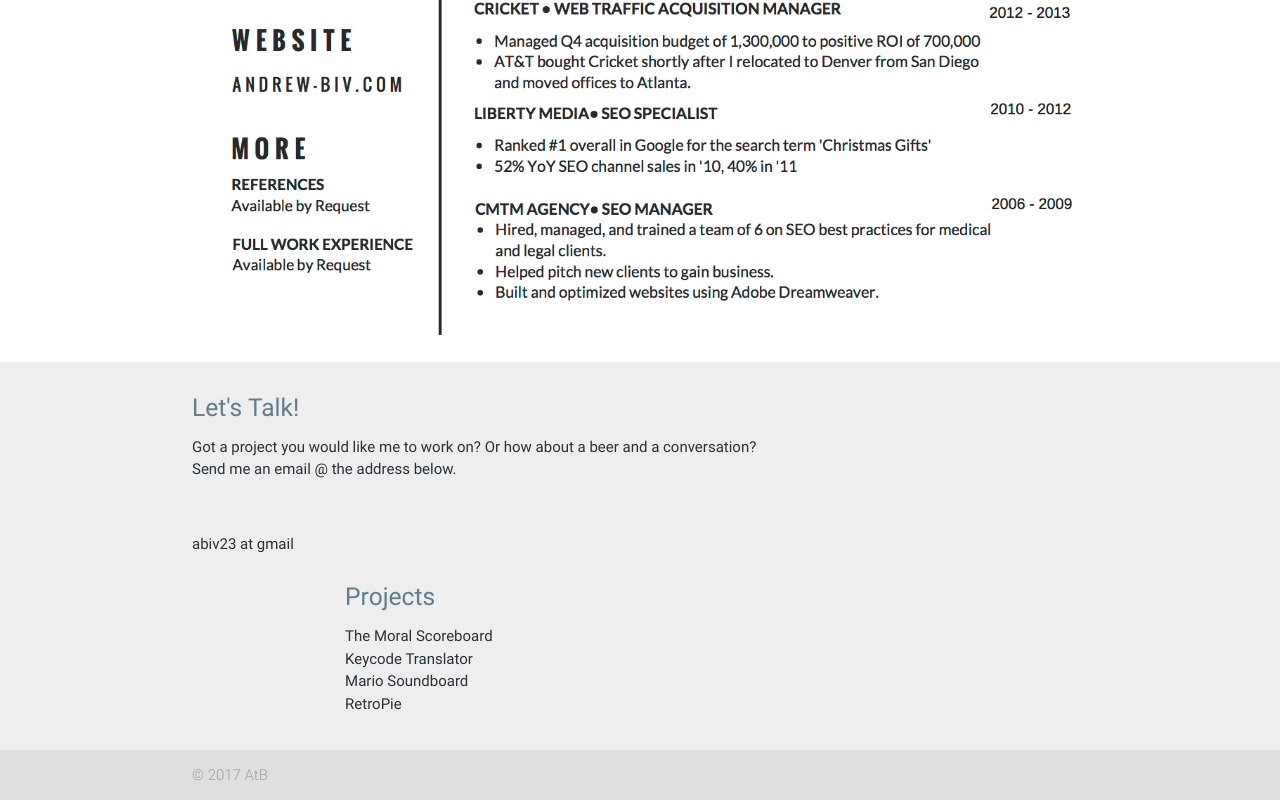
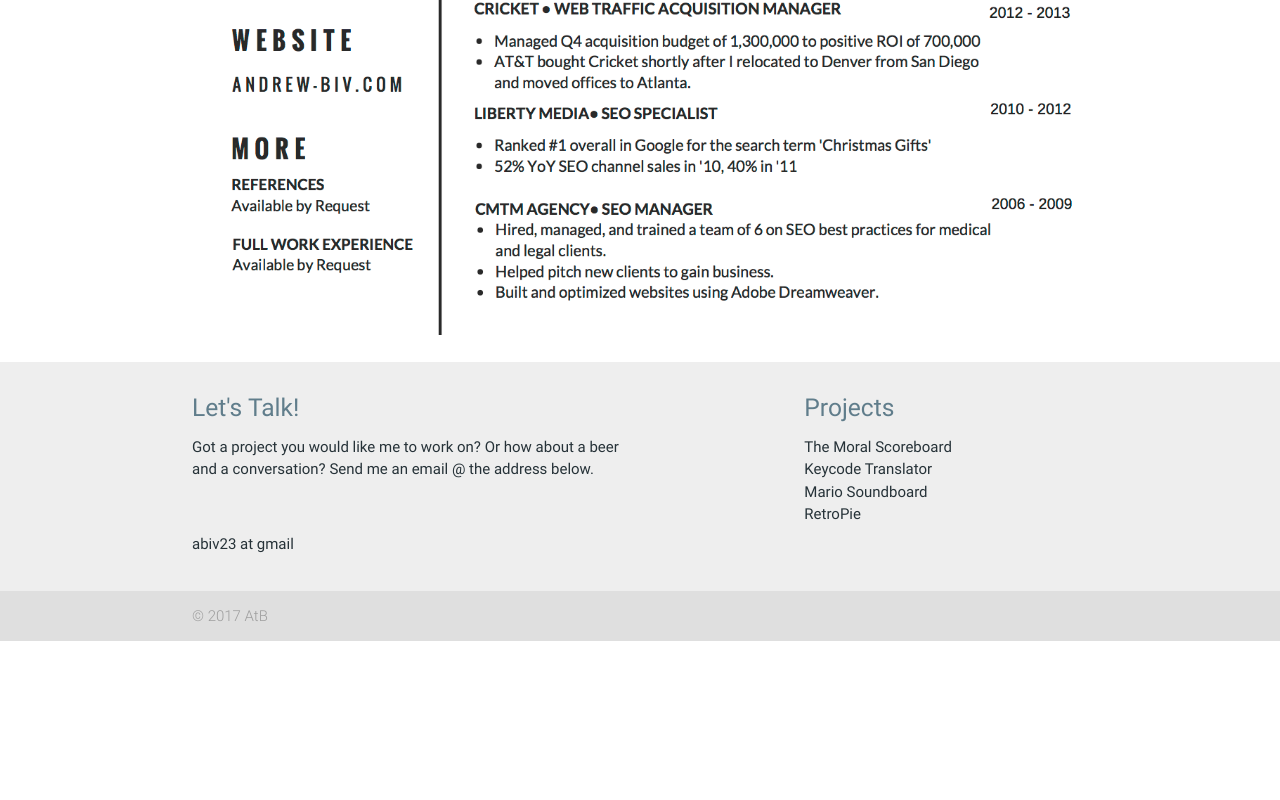
Before and after one commit to abiv23/andrewbiv_webapp, a plain HTML site: page about.html in a window 1280 px wide. Shown: the part 1685-2485 px from the top of the page. After the commit the page ends 2326 px from the top, so only its background shows below. Drawn offline with nearby package versions, Linux system fonts and the light colour scheme.

Commit message:
about fix

```diff
--- a/about.html
+++ b/about.html
@@ -72,7 +72,7 @@ height="0" width="0" style="display:none;visibility:hidden"></iframe></noscript>
     <footer id="aboutToast" class="page-footer grey lighten-3">
         <div class="container">
             <div class="row">
-                <div class="col l8 s12">
+                <div class="col l6 s12">
                     <h5 class="blue-grey-text darken-4">Let's Talk!</h5>
                     <p class="blue-grey-text text-darken-4">Got a project you would like me to work on? Or how about a beer and a conversation? Send me an email @ the address below.</p><br>
                     <p class="blue-grey-text text-darken-4">abiv23 at gmail</p>
```
